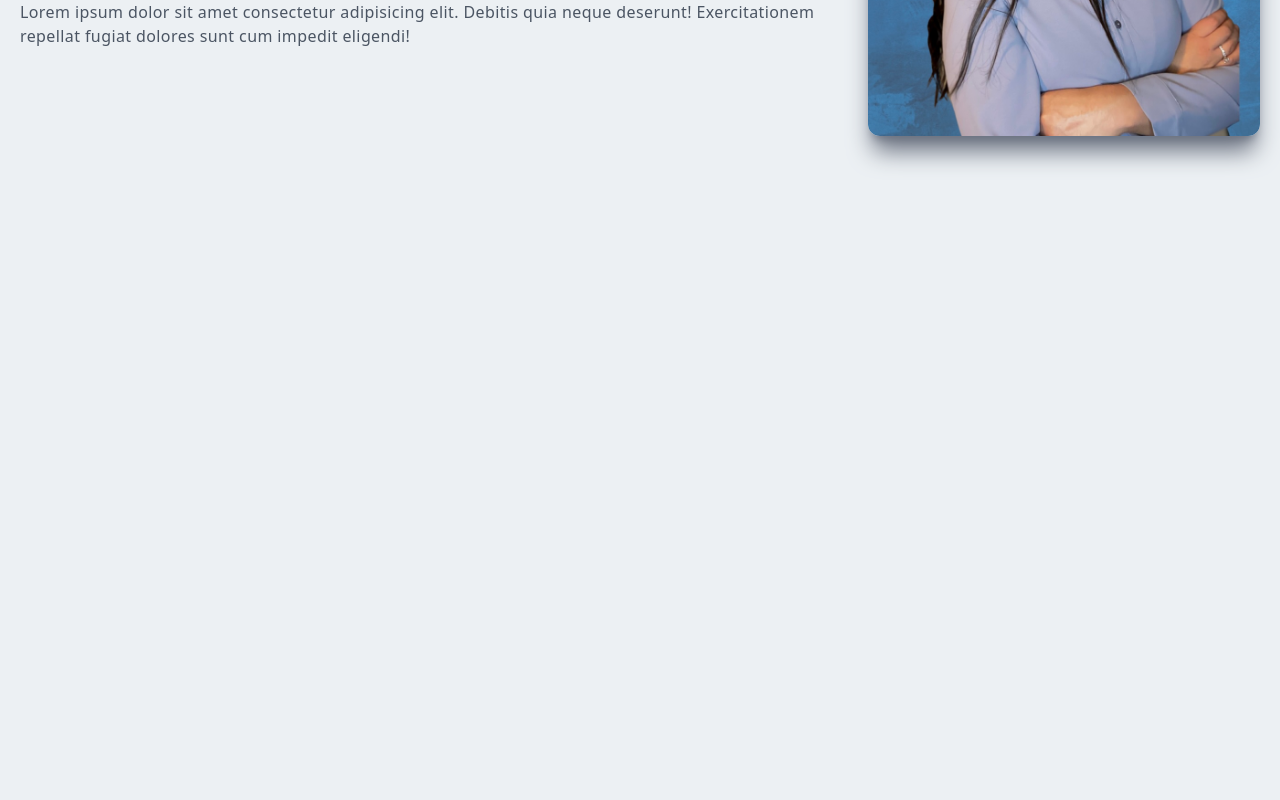
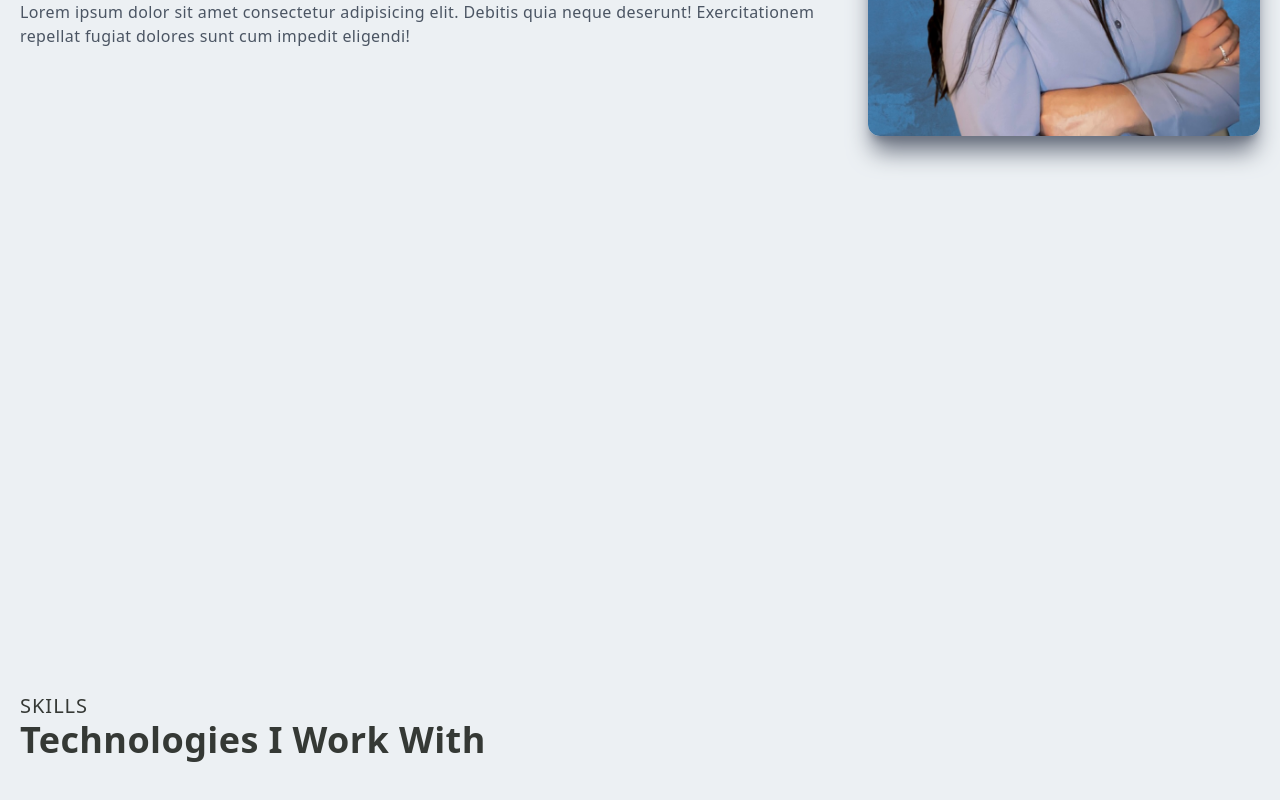
Before and after one commit to vsibley/nextjs-personal-portfolio, a Next.js app: page / in a window 1280 px wide. Shown: the part 1274-2074 px from the top of the page. Before the commit the page ends 1600 px from the top, so only its background shows below. Built offline with nearby package versions, Linux system fonts and the light colour scheme.

Commit message:
Started skills component

```diff
--- a/pages/index.js
+++ b/pages/index.js
@@ -2,6 +2,7 @@ import Head from 'next/head'
 import About from '../public/components/About';
 import { Hero } from '../public/components/Hero';
 import Navbar from "../public/components/Navbar";
+import Skills from "../public/components/Skills";
 
 export default function Home() {
   return (
@@ -14,6 +15,7 @@ export default function Home() {
       <Navbar />
       <Hero />
       <About />
+      <Skills />
     </div>
   )
 }
--- /dev/null
+++ b/public/components/Skills.jsx
@@ -0,0 +1,19 @@
+import React from 'react'
+
+const Skills = () => {
+  return (
+    <div className='w-full lg:h-screen p-2'>
+        <div className='max-w-[1240px] mx-auto flex flex-col justify-center h-full'>
+              <p className='text-xl tracking-wider uppercase text-[##FF5733]'>Skills</p>
+            <h2>Technologies I Work With</h2>
+            <div className='grid md:grid-cols-2 lg:grid-cols-3 gap-8'>
+
+            </div>
+
+        </div>
+
+    </div>
+  )
+}
+
+export default Skills
```
